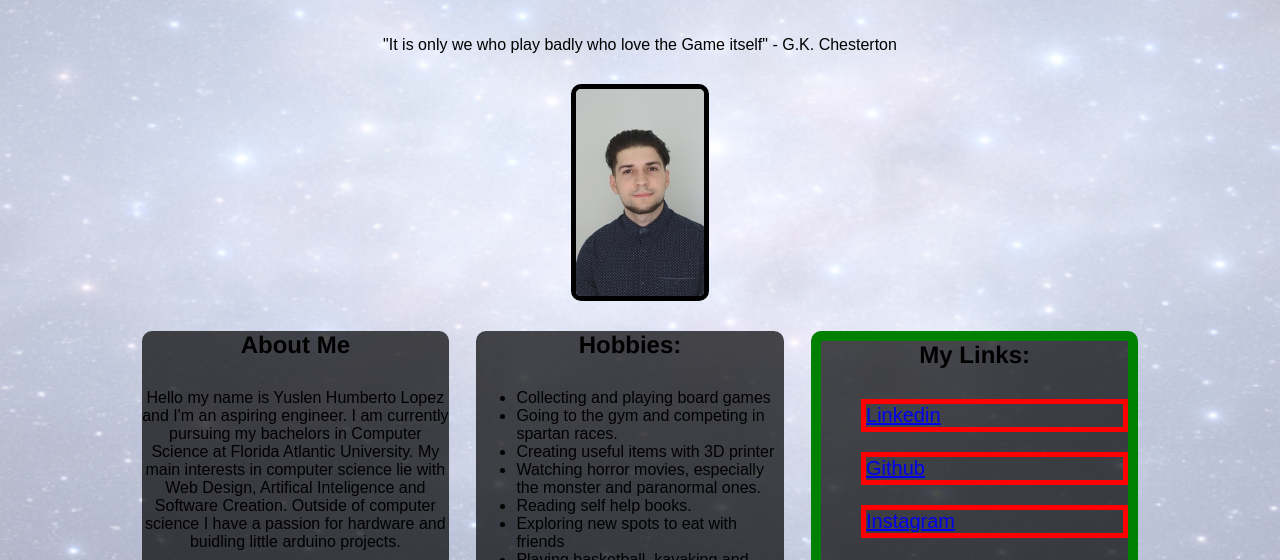
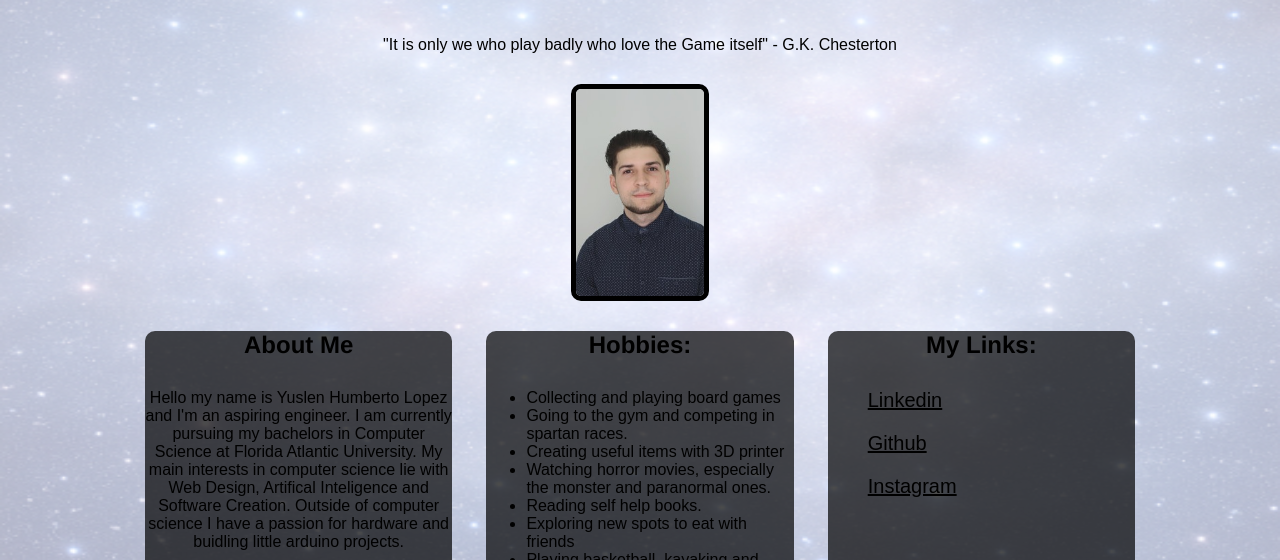
Before and after one commit to YuslenLopez/Board-Game-Website, a plain HTML site: page contact.html in a window 1280 px wide. Both pictures are taken after a click on the button "Toggle Light". Shown: the part 240-800 px from the top of the page. Drawn offline with Linux system fonts and the light colour scheme.

Commit message:
Co-authored-by: Allison Cerna <allisoncerna@users.noreply.github.com> Updated the toggle button to include the links on contact page.

```diff
--- a/styles.css
+++ b/styles.css
@@ -45,13 +45,6 @@ body, html {
 
   background-color: gray;
 }
-
-/* h1,h2,h3,p,ul,li,div,table,th,td,a,label{
-  color: whitesmoke;
-  text-align: center;
-  font-family: sans-serif;
-
-} */
 h2,h3,h4{
   font-family: 'Franklin Gothic Medium', 'Arial Narrow', Arial, sans-serif;
 
@@ -175,6 +168,7 @@ h1{
 #recs-box{
   display: none;
 }
+
 
 /* -----Table----- */
 /* Display  = none (hiding event table for now) */
@@ -429,7 +423,8 @@ margin-top: 30px;
 }
 
 #underPic3{
-  border: 10px solid green;
+  text-decoration: none;
+  /* border: 10px solid green; */
   background: rgba(0, 0, 0, 0.7);
   border-radius: 10px;
   padding: 0px;
@@ -444,21 +439,24 @@ margin-top: 30px;
   font-size: 20px;
   padding: 0px;
   margin-top: 20px;
-  border: solid red 5px;
+  /* border: solid red 5px; */
 
 }
+
 .linkList{
   list-style-type: none;
   margin: auto;
   margin-top: 30px;
   margin-bottom: 10px;
-}
-.linkList li a{
+}.linkList li a{
 
   display: block;
-  text-align: left
+  text-align: left;
+  color: white;
 
 }
+
+
 .hobbyList{
 
   display: block;
@@ -469,6 +467,12 @@ margin-top: 30px;
 }
 .hobbyList li{
   text-align: left;
+}
+
+/* Light mode: links become black */
+/* Only when body is light mode change the link list to black  */
+body.light-mode .linkList a {
+  color: black;
 }
 
 /* ---Contact input box--- */
```
Also changed, not shown: script.js (+13 -8 lines).
